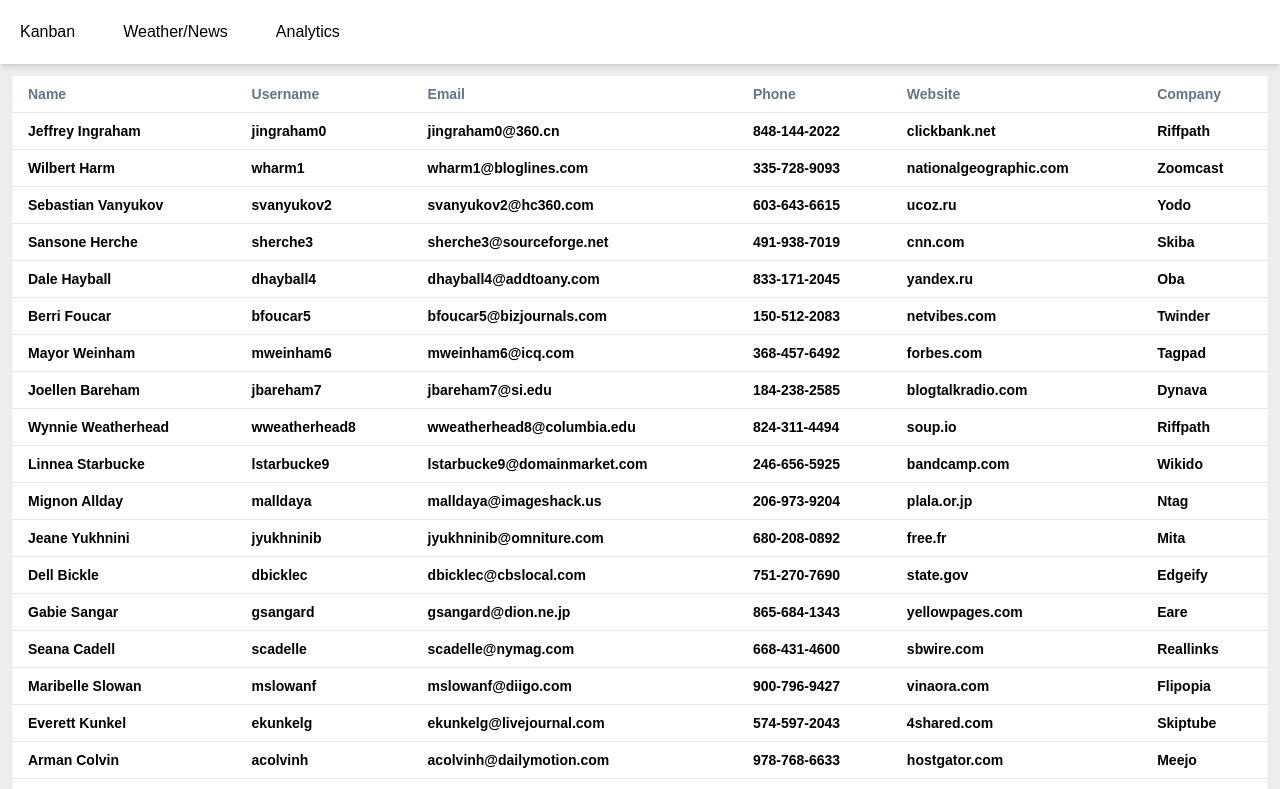
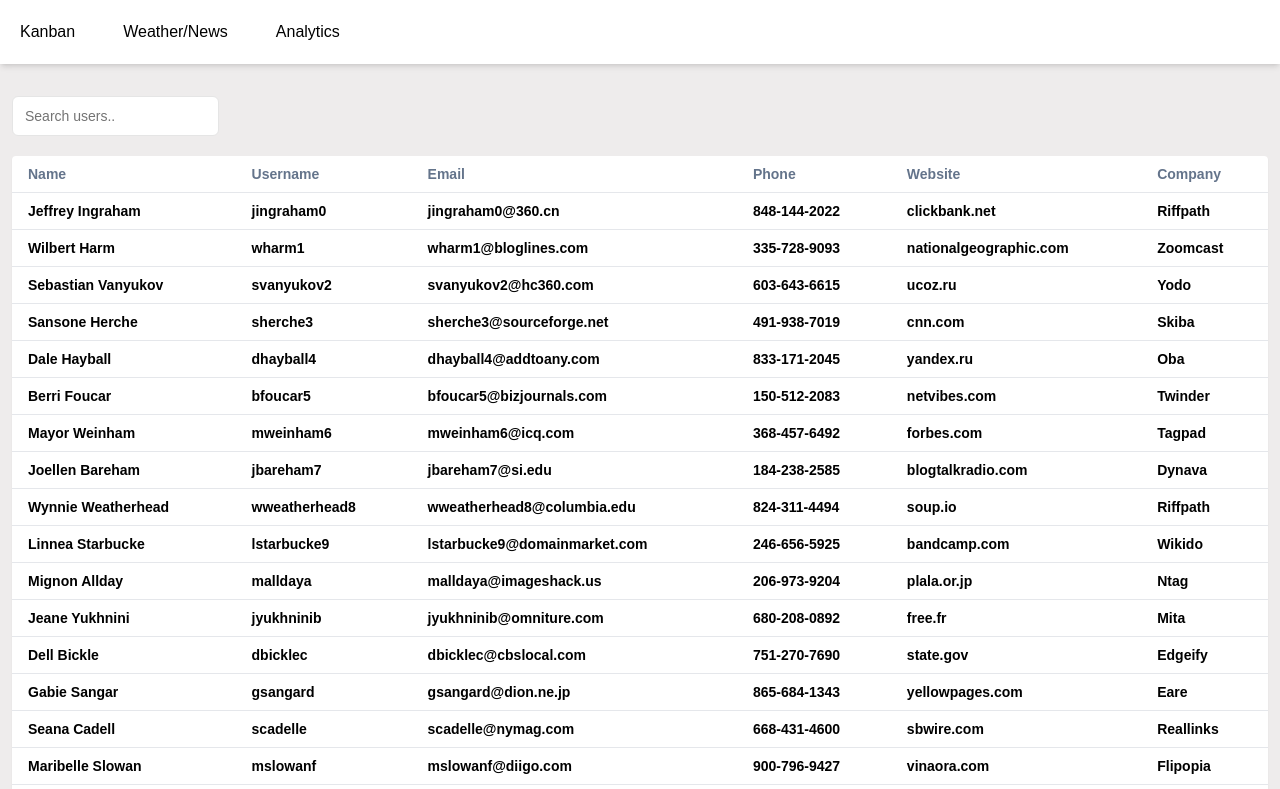
Before and after one commit to vamiksidd/masterji, a Next.js app: page /dashboard/analytics in a window 1280 px wide. Shown: the top 789 px of the page. Built offline with nearby package versions, Linux system fonts and the light colour scheme.

Commit message:
search filter added

```diff
--- a/src/app/dashboard/analytics/page.tsx
+++ b/src/app/dashboard/analytics/page.tsx
@@ -1,16 +1,40 @@
-import React from "react";
+"use client";
+import React, { useEffect, useState } from "react";
 import { user_data } from "./user_data";
+import { Input } from "@/components/ui/input";
 
-const column = ["Name", "Username", "Email", "Phone", "Website", "Company"];
+
 export default function page() {
+  const [allUsers] = useState(user_data);
+  const [users, setUsers] = useState(user_data);
+  const [searchInput, setSearchInput] = useState("");
+
+  const handleChange = (e) => {
+    setSearchInput(e.target.value);
+  };
+
+  useEffect(() => {
+    if (searchInput === "") {
+      setUsers(allUsers);
+    } else {
+      const filteredItems = allUsers.filter((user) =>
+        user.full_name.toLowerCase().includes(searchInput.toLowerCase())
+      );
+      setUsers(filteredItems);
+    }
+  }, [searchInput, allUsers]);
+
+
   const len = user_data.length;
   return (
-    <div className="flex-col gap-10 p-3 w-full">
-      {/* <div className="flex p-2 justify-between gap-10 bg-white shadow-sm rounded-t-sm">
-                {column.map((tr, id) => (
-                    <p key={id} className='text-slate-500'>{tr}</p>
-                ))}
-            </div> */}
+    <div className="flex-col items-start gap-10 p-3 w-full">
+      <Input
+        className="my-5 w-max"
+        type="text"
+        value={searchInput}
+        placeholder="Search users.."
+        onChange={handleChange} />
+
 
       <table className="bg-white rounded-t-sm shadow-sm w-full table-auto ">
         <thead>
@@ -25,7 +49,7 @@
         </thead>
 
         <tbody>
-          {user_data.map((item) => (
+          {users.map((item) => (
             <tr key={item.id} className="text-sm font-bold border-t">
               <td className="px-4 py-2">{item.full_name}</td>
               <td className="px-4 py-2">{item.username}</td>
```
